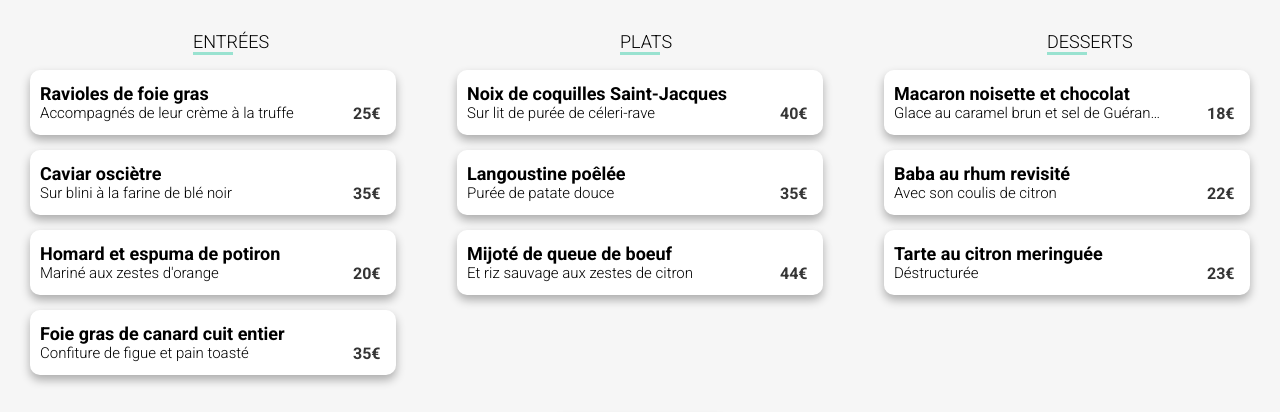
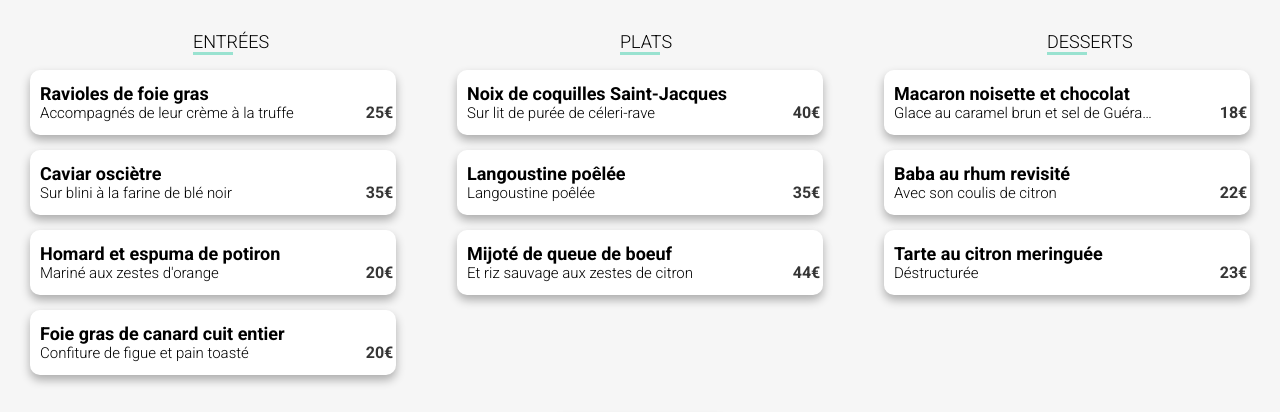
Before and after one commit to jonylordagonie/Ohmyfood, a website: page enchantee.html in a window 1280 px wide. Shown: the part 384-796 px from the top of the page. Drawn offline with Linux system fonts and the light colour scheme; a web font is replaced by a local one.

Commit message:
correction check

```diff
--- a/enchantee.html
+++ b/enchantee.html
@@ -40,10 +40,12 @@
       <div class="menu__carte menu__carte--entrees">
         <h3>Entrées</h3>
         <div class="menu__plat menu__plat--1">
+          <div class="menu__desc">
             <div class="menu">
               <h4>Ravioles de foie gras</h4>
-            <div class="plat__desc">
               <p>Accompagnés de leur crème à la truffe</p>
+            </div>
+            <div class="menu__prix">
               <b>25€</b>
             </div>
           </div>
@@ -52,10 +54,12 @@
           </div>
         </div>
         <div class="menu__plat menu__plat--2">
+          <div class="menu__desc">
             <div class="menu">
               <h4>Caviar osciètre</h4>
-            <div class="plat__desc">
               <p>Sur blini à la farine de blé noir</p>
+            </div>
+            <div class="menu__prix">
               <b>35€</b>
             </div>
           </div>
@@ -64,10 +68,12 @@
           </div>
         </div>
         <div class="menu__plat menu__plat--3">
+          <div class="menu__desc">
             <div class="menu">
               <h4>Homard et espuma de potiron</h4>
-            <div class="plat__desc">
               <p>Mariné aux zestes d'orange</p>
+            </div>
+            <div class="menu__prix">
               <b>20€</b>
             </div>
           </div>
@@ -76,11 +82,13 @@
           </div>
         </div>
         <div class="menu__plat menu__plat--4">
+          <div class="menu__desc">
             <div class="menu">
               <h4>Foie gras de canard cuit entier</h4>
-            <div class="plat__desc">
               <p>Confiture de figue et pain toasté</p>
-              <b>35€</b>
+            </div>
+            <div class="menu__prix">
+              <b>20€</b>
             </div>
           </div>
           <div class="menu--check">
@@ -90,11 +98,13 @@
         </div>
         <div class="menu__carte menu__carte--plats">
           <h3>Plats</h3>
-        <div class="menu__plat menu__plat--1 ">
+          <div class="menu__plat menu__plat--1">
+            <div class="menu__desc">
               <div class="menu">
                 <h4>Noix de coquilles Saint-Jacques</h4>
-            <div class="plat__desc">
                 <p>Sur lit de purée de céleri-rave</p>
+              </div>
+              <div class="menu__prix">
                 <b>40€</b>
               </div>
             </div>
@@ -103,10 +113,12 @@
             </div>
           </div>
           <div class="menu__plat menu__plat--2">
+            <div class="menu__desc">
               <div class="menu">
                 <h4>Langoustine poêlée</h4>
-            <div class="plat__desc">
-              <p>Purée de patate douce</p>
+                <p>Langoustine poêlée</p>
+              </div>
+              <div class="menu__prix">
                 <b>35€</b>
               </div>
             </div>
@@ -115,10 +127,12 @@
             </div>
           </div>
           <div class="menu__plat menu__plat--3">
+            <div class="menu__desc">
               <div class="menu">
                 <h4>Mijoté de queue de boeuf</h4>
-            <div class="plat__desc">
                 <p>Et riz sauvage aux zestes de citron</p>
+              </div>
+              <div class="menu__prix">
                 <b>44€</b>
               </div>
             </div>
@@ -130,10 +144,12 @@
         <div class="menu__carte menu__carte--desserts">
           <h3>Desserts</h3>
           <div class="menu__plat menu__plat--1">
+            <div class="menu__desc">
               <div class="menu">
                 <h4>Macaron noisette et chocolat</h4>
-            <div class="plat__desc">
                 <p>Glace au caramel brun et sel de Guérande</p>
+              </div>
+              <div class="menu__prix">
                 <b>18€</b>
               </div>
             </div>
@@ -142,22 +158,26 @@
             </div>
           </div>
           <div class="menu__plat menu__plat--2">
+            <div class="menu__desc">
               <div class="menu">
                 <h4>Baba au rhum revisité</h4>
-            <div class="plat__desc">
                 <p>Avec son coulis de citron</p>
+              </div>
+              <div class="menu__prix">
                 <b>22€</b>
               </div>
             </div>
             <div class="menu--check">
-            <i class=" fas fa-check-circle"></i>
+              <i class="fas fa-check-circle"></i>
             </div>
           </div>
           <div class="menu__plat menu__plat--3">
+            <div class="menu__desc">
               <div class="menu">
                 <h4>Tarte au citron meringuée</h4>
-            <div class="plat__desc">
                 <p>Déstructurée</p>
+              </div>
+              <div class="menu__prix">
                 <b>23€</b>
               </div>
             </div>
@@ -168,7 +188,6 @@
         </div>
         <button class="btn">Commander</button>
         </div>
-  </main>
   <!-- Footer -->
   <footer>
     <div class="footer__container">
--- a/sass/base/_typography.scss
+++ b/sass/base/_typography.scss
@@ -31,7 +31,7 @@ h1 {
   h4 {
     display: flex;
     font-size: 18px;
-    max-width: 90%;
+    max-width: 80%;
     white-space: nowrap;
     overflow: hidden;
     text-overflow: ellipsis;
--- a/sass/components/_check.scss
+++ b/sass/components/_check.scss
@@ -1,16 +1,27 @@
 .menu--check {
   display: flex;
+  padding: -10px;
   justify-content: center;
   align-items: center;
-  position: relative;
   background-color: $color-tertiary;
   color: #fff;
   height: 100%;
   width: 65px;
-  right: -65px;
+  margin-right: -80px;
   margin-left: 10px;
   transition:all 1s;
 }
-  .menu__plat:hover .menu--check{
-    right: 0;
+.menu__plat:hover .menu--check{
+  margin-right: 0;
+  .fas{
+    animation: rotation .5s  linear both;
   }
+}
+@keyframes rotation {
+  0%{
+    transform: rotate(0);
+  }
+  100%{
+    transform: rotate(360deg);
+  }
+}
--- a/sass/layout/_menu.scss
+++ b/sass/layout/_menu.scss
@@ -1,13 +1,3 @@
-@keyframes apparition{
-  0%{
-    opacity: 0;
-    transform: translate(0,10px);
-  }
-  100%{
-    opacity: 1;
-    transform: translate(0);
-  }
-}
 .menu__container {
   background-color: $color-font;
   border-radius: 40px 40px 0 0;
@@ -59,19 +49,27 @@
       animation-delay: $timming-4;
     }
   }
+.menu__desc{
+  display: flex;
+  padding: 10px;
+  width: 100%;
+  overflow: hidden;
+}
   .menu{
-    width: 100%;
-    padding:10px;
-    margin-right: -65px;
+    display: flex;
+    flex-direction: column;
+    flex:1;
     transition: 1s;
+    flex:1;
+    overflow: hidden;
     &:hover{
       margin-right: 0;
     }
   }
-  .plat__desc {
+  .menu__prix{
     display: flex;
-    justify-content: space-between;
-    align-items: center;
+    justify-content: flex-end;
+    align-items: flex-end;
   }
 }
 @media screen and (min-width: $query){
@@ -99,3 +97,13 @@
     }
   }
 }
+@keyframes apparition{
+  0%{
+    opacity: 0;
+    transform: translate(0,10px);
+  }
+  100%{
+    opacity: 1;
+    transform: translate(0);
+  }
+}
--- a/sass/pages/_index.scss
+++ b/sass/pages/_index.scss
@@ -137,7 +137,7 @@
     width: 100%;
   }
   .restaurent__card{
-    width: 45%;
+    width: 49%;
   }
   }
 }
```
Also changed, not shown: delice.html (+30 -13 lines), francaise.html (+30 -13 lines), index.html (+1 -1 lines), palette.html (+30 -12 lines), public/css/style.css, 1 other file. Lines whose indentation alone changed are shown as unchanged.
